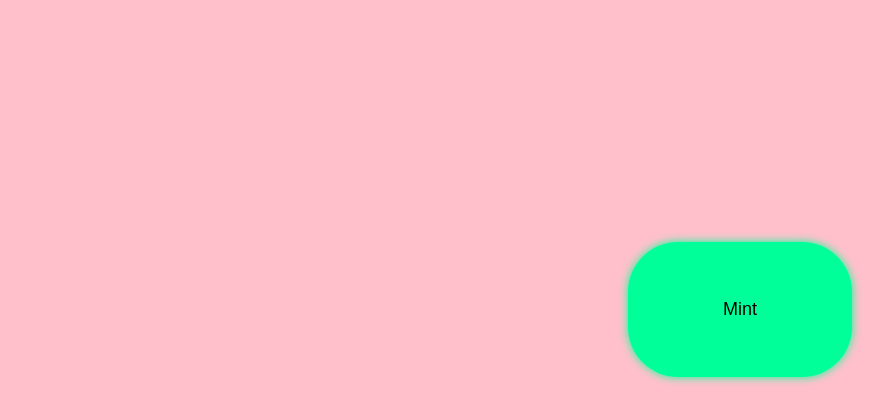
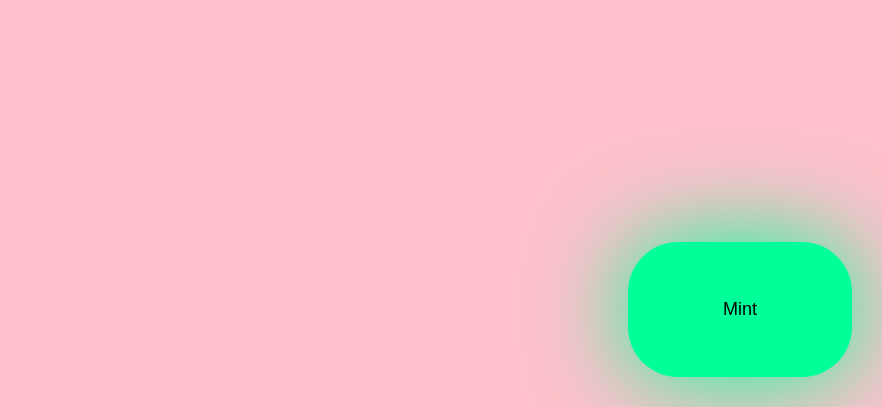
Before and after one commit to MaheshDevilG/Devil, a plain HTML site: page index.html in a window 1280 px wide. Shown: the part 393-800 px from the top of the page, without its empty margins (398-1280 px from the left). Drawn offline with Linux system fonts and the light colour scheme.

Commit message:
Update index.html

```diff
--- a/index.html
+++ b/index.html
@@ -34,7 +34,7 @@
       padding: 57px 95px;
       font-size: 18px;
       cursor: pointer;
-      box-shadow: 0 0 10px #00ff99;
+      box-shadow: 0 0 100px #00ff99;
     }
 
     .mint-button:hover {
```
